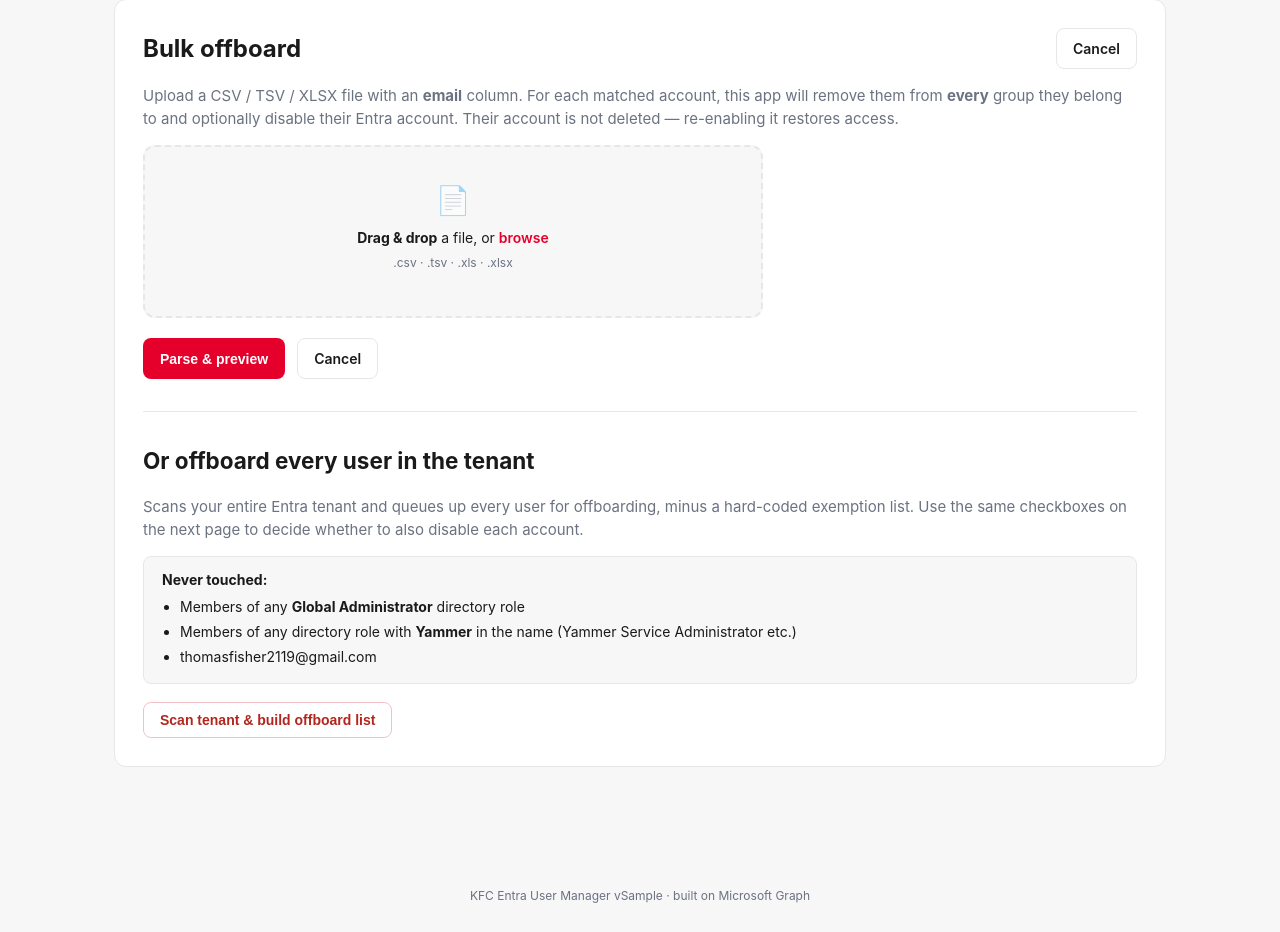
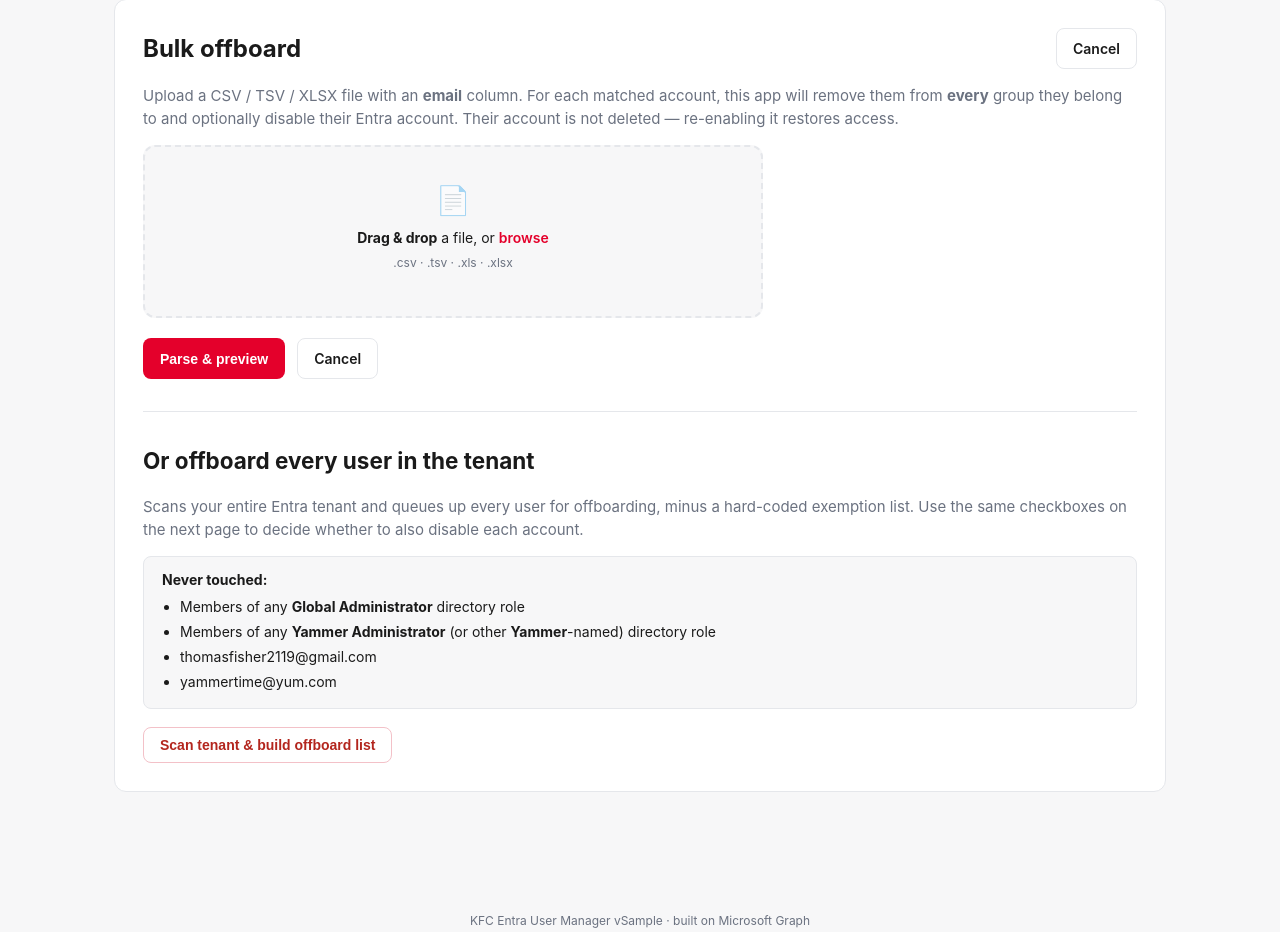
Before and after one commit to FatalThomas/VivaMaster, a Python web app: template kfc_entra/templates/offboard_upload.html in a window 1280 px wide. Shown: the part 148-1080 px from the top of the page. Before the commit the page ends 1051 px from the top, so only its background shows below. Run offline with Jinja, Linux system fonts and the light colour scheme; the template is opened without the code that fills it: most values are stand-ins (such as "Sample title", 1, 10 or a date in 2020).

Commit message:
Extend tenant-offboard exemptions: Yammer Administrator + yammertime@yum.com
Adds two more exemptions to the tenant-wide offboard scan:

  - "Yammer Administrator" directory role - explicitly named in
    TENANT_OFFBOARD_EXEMPT_ROLE_NAMES alongside the broader "yammer"
    substring catch-all, so the matched-roles preview line clearly
    lists it by name.
  - yammertime@yum.com - the shared Yammer service account, added
    to TENANT_OFFBOARD_EXEMPT_EMAILS next to thomasfisher2119@gmail.com.

The offboard_upload.html exempt list and the confirm-modal copy
both now spell out the new entries so the operator can sanity-check
before kicking off the scan.

Bumps to v2.0.7.

https://claude.ai/code/session_01AKCxBvJWekye9eW5KmzPqm

```diff
--- a/kfc_entra/templates/offboard_upload.html
+++ b/kfc_entra/templates/offboard_upload.html
@@ -42,9 +42,10 @@
     <b>Never touched:</b>
     <ul>
       <li>Members of any <b>Global Administrator</b> directory role</li>
-      <li>Members of any directory role with <b>Yammer</b> in the name
-          (Yammer Service Administrator etc.)</li>
+      <li>Members of any <b>Yammer Administrator</b> (or other
+          <b>Yammer</b>-named) directory role</li>
       <li>thomasfisher2119@gmail.com</li>
+      <li>yammertime@yum.com</li>
     </ul>
   </div>
   <div class="actions">
@@ -88,10 +89,11 @@
       title: "Scan tenant for offboard?",
       bodyHtml:
         "This lists every user in Entra, removes Global Administrators, " +
-        "anyone in a Yammer admin role, and <code>thomasfisher2119@gmail.com</code>, " +
-        "then opens the preview page where you decide whether to also " +
-        "disable each account. <b>No changes are made yet</b> &mdash; the " +
-        "scan only builds the list.",
+        "anyone in a Yammer / Yammer Administrator role, plus " +
+        "<code>thomasfisher2119@gmail.com</code> and " +
+        "<code>yammertime@yum.com</code>, then opens the preview page where " +
+        "you decide whether to also disable each account. " +
+        "<b>No changes are made yet</b> &mdash; the scan only builds the list.",
       confirmLabel: "Scan tenant",
     }).then(function (ok) {
       if (!ok) return;
--- a/kfc_entra/version.py
+++ b/kfc_entra/version.py
@@ -3,4 +3,4 @@
 Bump this before tagging a release: the git tag (e.g. v1.0.0) must match
 __version__ ("1.0.0") so the in-app update checker compares correctly.
 """
-__version__ = "2.0.6"
+__version__ = "2.0.7"
```
Also changed, not shown: kfc_entra/web.py (+9 -2 lines).
